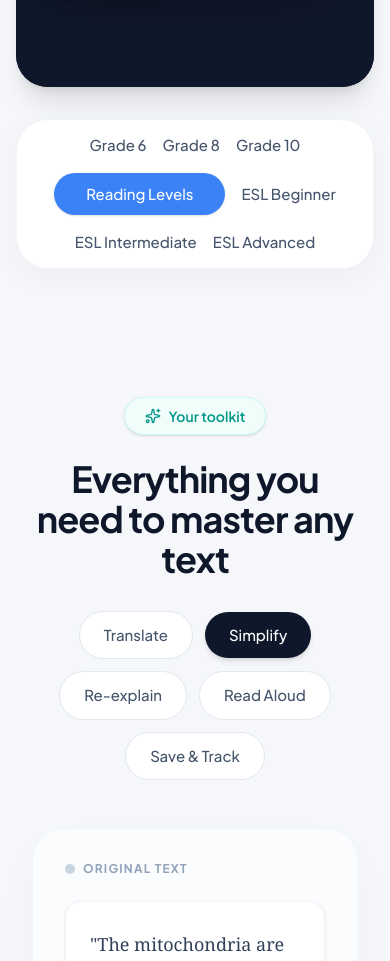
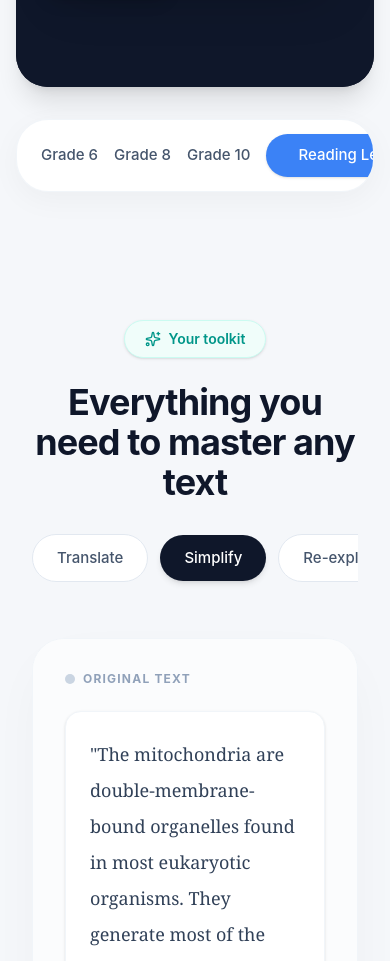
Before and after one commit to bhaveshpatil093/re-level, a React (Vite) app: page / in a window 390 px wide. Shown: the part 1007-1968 px from the top of the page. Built offline with nearby package versions, Linux system fonts and the light colour scheme.

Commit message:
Make Landing page fully responsive for 375px/768px/1440px

```diff
--- a/src/index.css
+++ b/src/index.css
@@ -1,5 +1,19 @@
 @import "tailwindcss";
 @config "../tailwind.config.js";
+
+@theme {
+  --font-sans: 'Inter', 'Plus Jakarta Sans', sans-serif;
+}
+
+@layer utilities {
+  .no-scrollbar::-webkit-scrollbar {
+    display: none;
+  }
+  .no-scrollbar {
+    -ms-overflow-style: none;
+    scrollbar-width: none;
+  }
+}
 
 @layer base {
   body {
--- a/src/pages/Landing.jsx
+++ b/src/pages/Landing.jsx
@@ -174,20 +174,20 @@ export default function Landing() {
           initial={{ opacity: 0, y: 20 }}
           animate={{ opacity: 1, y: 0 }}
           transition={{ duration: 0.5, delay: 0.2 }}
-          className="max-w-[1100px] mx-auto w-full mt-8 bg-white rounded-[2rem] md:rounded-full shadow-[0_8px_30px_rgb(0,0,0,0.04)] border border-slate-100 py-3.5 px-6 md:px-10 flex flex-wrap items-center justify-center gap-4 md:gap-10 relative z-10"
+          className="max-w-[1100px] mx-auto w-full mt-8 bg-white rounded-[2rem] md:rounded-full shadow-[0_8px_30px_rgb(0,0,0,0.04)] border border-slate-100 py-3.5 px-6 md:px-10 flex overflow-x-auto sm:flex-wrap items-center sm:justify-center gap-4 md:gap-10 relative z-10 no-scrollbar snap-x"
         >
           {['Grade 6', 'Grade 8', 'Grade 10'].map(level => (
-            <span key={level} className="text-[15px] font-medium text-slate-600 hover:text-navy transition-colors whitespace-nowrap">
+            <span key={level} className="snap-center shrink-0 text-[15px] font-medium text-slate-600 hover:text-navy transition-colors whitespace-nowrap">
               {level}
             </span>
           ))}
 
-          <div className="bg-[#3B82F6] text-white px-8 py-2.5 rounded-full text-[15px] font-medium shadow-sm whitespace-nowrap">
+          <div className="snap-center shrink-0 bg-[#3B82F6] text-white px-8 py-2.5 rounded-full text-[15px] font-medium shadow-sm whitespace-nowrap">
             Reading Levels
           </div>
 
           {['ESL Beginner', 'ESL Intermediate', 'ESL Advanced'].map(level => (
-            <span key={level} className="text-[15px] font-medium text-slate-600 hover:text-navy transition-colors whitespace-nowrap">
+            <span key={level} className="snap-center shrink-0 text-[15px] font-medium text-slate-600 hover:text-navy transition-colors whitespace-nowrap">
               {level}
             </span>
           ))}
@@ -221,10 +221,10 @@ export default function Landing() {
               whileInView={{ opacity: 1, y: 0 }}
               viewport={{ once: true }}
               transition={{ delay: 0.2 }}
-              className="flex flex-wrap items-center justify-center gap-3 mt-6"
+              className="flex overflow-x-auto sm:flex-wrap items-center sm:justify-center gap-3 mt-6 pb-2 no-scrollbar snap-x"
             >
               {['Translate', 'Simplify', 'Re-explain', 'Read Aloud', 'Save & Track'].map((tab, idx) => (
-                <button key={tab} className={`px-6 py-3 rounded-full text-[15px] font-medium transition-colors ${idx === 1 ? 'bg-navy text-white shadow-md' : 'bg-white text-slate-600 hover:text-navy hover:bg-slate-50 border border-slate-200'}`}>
+                <button key={tab} className={`shrink-0 snap-center px-6 py-3 rounded-full text-[15px] font-medium transition-colors ${idx === 1 ? 'bg-navy text-white shadow-md' : 'bg-white text-slate-600 hover:text-navy hover:bg-slate-50 border border-slate-200'}`}>
                   {tab}
                 </button>
               ))}
@@ -309,7 +309,7 @@ export default function Landing() {
             </motion.h2>
           </div>
 
-          <div className="grid grid-cols-1 md:grid-cols-2 gap-6">
+          <div className="grid grid-cols-1 sm:grid-cols-2 gap-6">
             {[
               {
                 title: 'ESL Students',
```
